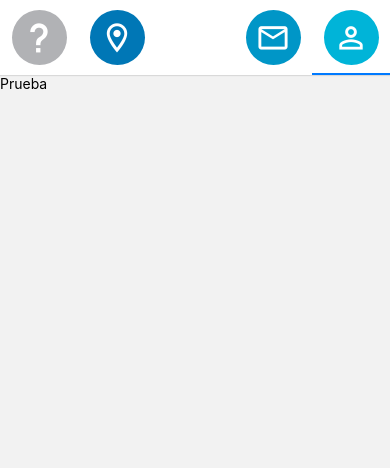
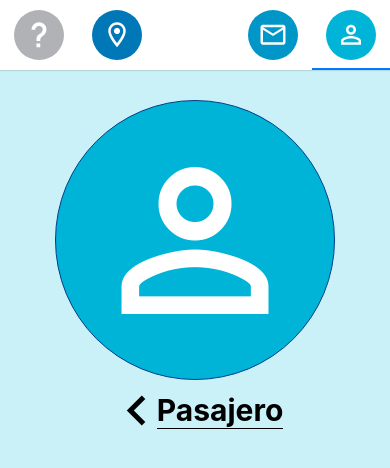
Before and after one commit to esturide/esturide-frontend, a React Native app: screen / in a window 390 px wide. Shown: the top 468 px of the page. Built offline with nearby package versions, Linux system fonts and the light colour scheme.

Commit message:
Add user image component

```diff
--- a/src/components/NavBar.tsx
+++ b/src/components/NavBar.tsx
@@ -1,5 +1,5 @@
 import React from 'react';
-import { View, StyleSheet, Image } from 'react-native';
+import { View, StyleSheet, ImageBackground } from 'react-native';
 import { createMaterialTopTabNavigator } from '@react-navigation/material-top-tabs';
 import MaterialCommunityIcons from 'react-native-vector-icons/MaterialCommunityIcons';
 import UserProfile from '../screens/UserProfile.tsx';
@@ -11,11 +11,11 @@ const NavBar = () => {
     <Tab.Navigator initialRouteName="Profile">
       <Tab.Screen
         options={{
-          title: ({ focused, color }) => (
+          title: () => (
             <MaterialCommunityIcons
               name={'help'}
               color={'white'}
-              size={35}
+              size={30}
               style={{
                 backgroundColor: '#b1b2b5',
                 padding: 10,
@@ -33,7 +33,7 @@ const NavBar = () => {
             <MaterialCommunityIcons
               name={'map-marker-outline'}
               color={'white'}
-              size={35}
+              size={30}
               style={{
                 backgroundColor: '#0077b6',
                 padding: 10,
@@ -48,14 +48,12 @@ const NavBar = () => {
       <Tab.Screen
         options={{
           title: ({ focused, color }) => (
-            <View style={{ width: 120, height: 'auto', margin: 0, padding: 0 }}>
-              <Image
+            <View style={{ width: 109, height: 'auto' }}>
+              <ImageBackground
                 source={require('../../assets/logo.png')}
                 style={{
                   width: '100%',
-                  height: '100%',
-                  padding: 0,
-                  margin: 0
+                  height: '100%'
                 }}
               />
             </View>
@@ -70,7 +68,7 @@ const NavBar = () => {
             <MaterialCommunityIcons
               name={'email-outline'}
               color={'white'}
-              size={35}
+              size={30}
               style={{
                 backgroundColor: '#0096c7',
                 padding: 10,
@@ -88,7 +86,7 @@ const NavBar = () => {
             <MaterialCommunityIcons
               name={'account-outline'}
               color={'white'}
-              size={35}
+              size={30}
               style={{
                 backgroundColor: '#00b4d8',
                 padding: 10,
--- a/src/screens/UserProfile.tsx
+++ b/src/screens/UserProfile.tsx
@@ -1,12 +1,66 @@
 import React from 'react';
-import { SafeAreaView, View, Text } from 'react-native';
+import {
+  SafeAreaView,
+  View,
+  Text,
+  StyleSheet,
+  TouchableHighlight
+} from 'react-native';
+import MaterialCommunityIcons from 'react-native-vector-icons/MaterialCommunityIcons';
 
 const UserProfile = () => {
   return (
-    <SafeAreaView>
-      <Text>Prueba</Text>
+    <SafeAreaView style={styles.container}>
+      <View style={styles.profileImage}>
+        <MaterialCommunityIcons
+          name={'account-outline'}
+          size={220}
+          color={'white'}
+        />
+      </View>
+      <TouchableHighlight>
+        <View style={{ flexDirection: 'row', alignItems: 'center', padding: 0}}>
+          <MaterialCommunityIcons
+            name={'chevron-left'}
+            size={60}
+            color={'black'}
+            style={{ marginRight: -10, padding: 0 }}
+          />
+          <Text
+            style={{
+              color: 'black',
+              fontSize: 30,
+              fontWeight: 'bold',
+              borderBottomWidth: 1,
+              borderBottomColor: 'black'
+            }}
+          >
+            Pasajero
+          </Text>
+        </View>
+      </TouchableHighlight>
     </SafeAreaView>
   );
 };
 
+const styles = StyleSheet.create({
+  container: {
+    backgroundColor: '#caf0f8',
+    flex: 1,
+    alignItems: 'center'
+  },
+  profileImage: {
+    backgroundColor: '#00b4d8',
+    width: 280,
+    height: 280,
+    borderRadius: 140,
+    borderWidth: 1,
+    borderColor: '#023e8a',
+    marginTop: 30,
+    justifyContent: 'center',
+    alignItems: 'center'
+  },
+  switchAccount: {}
+});
+
 export default UserProfile;
```
